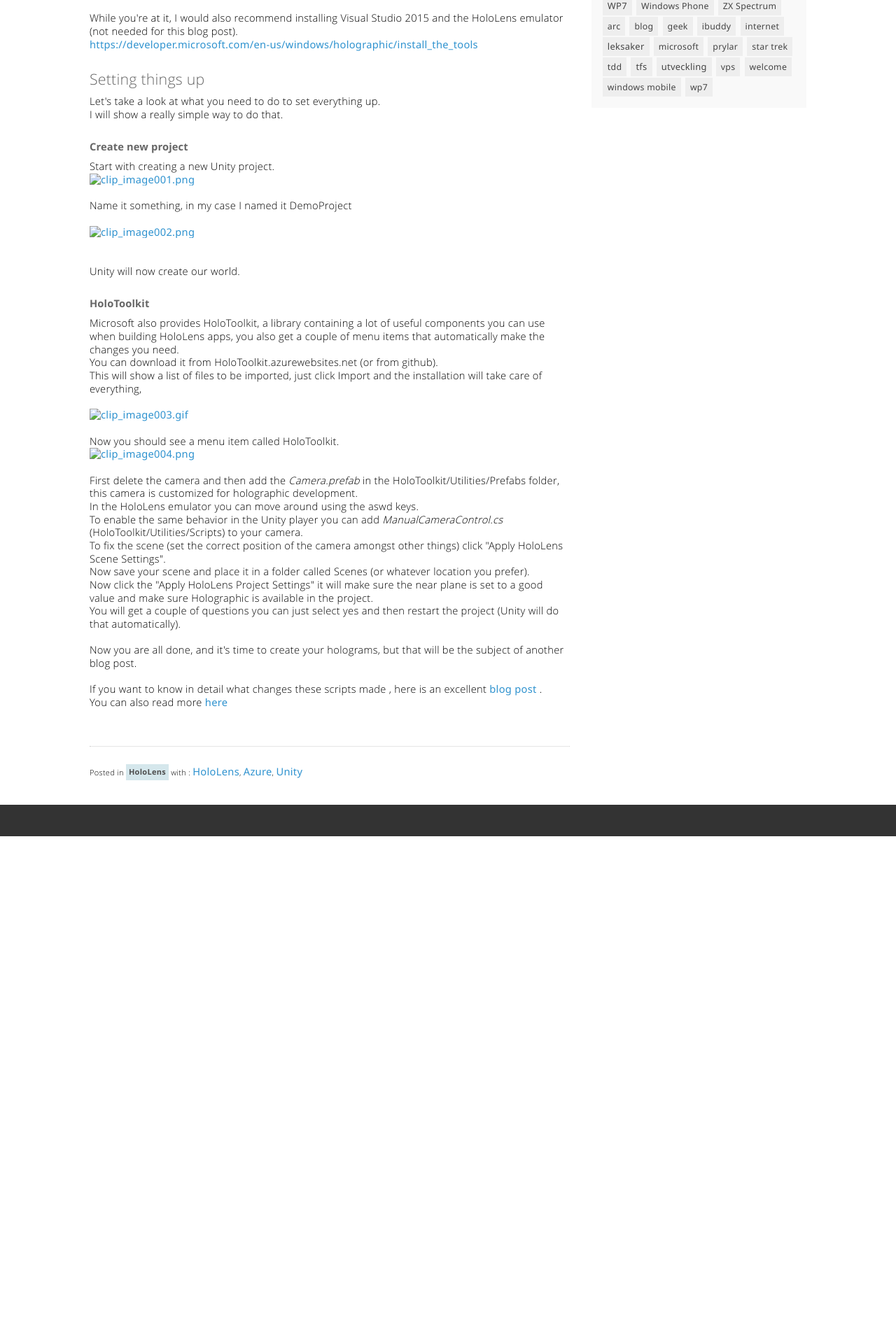
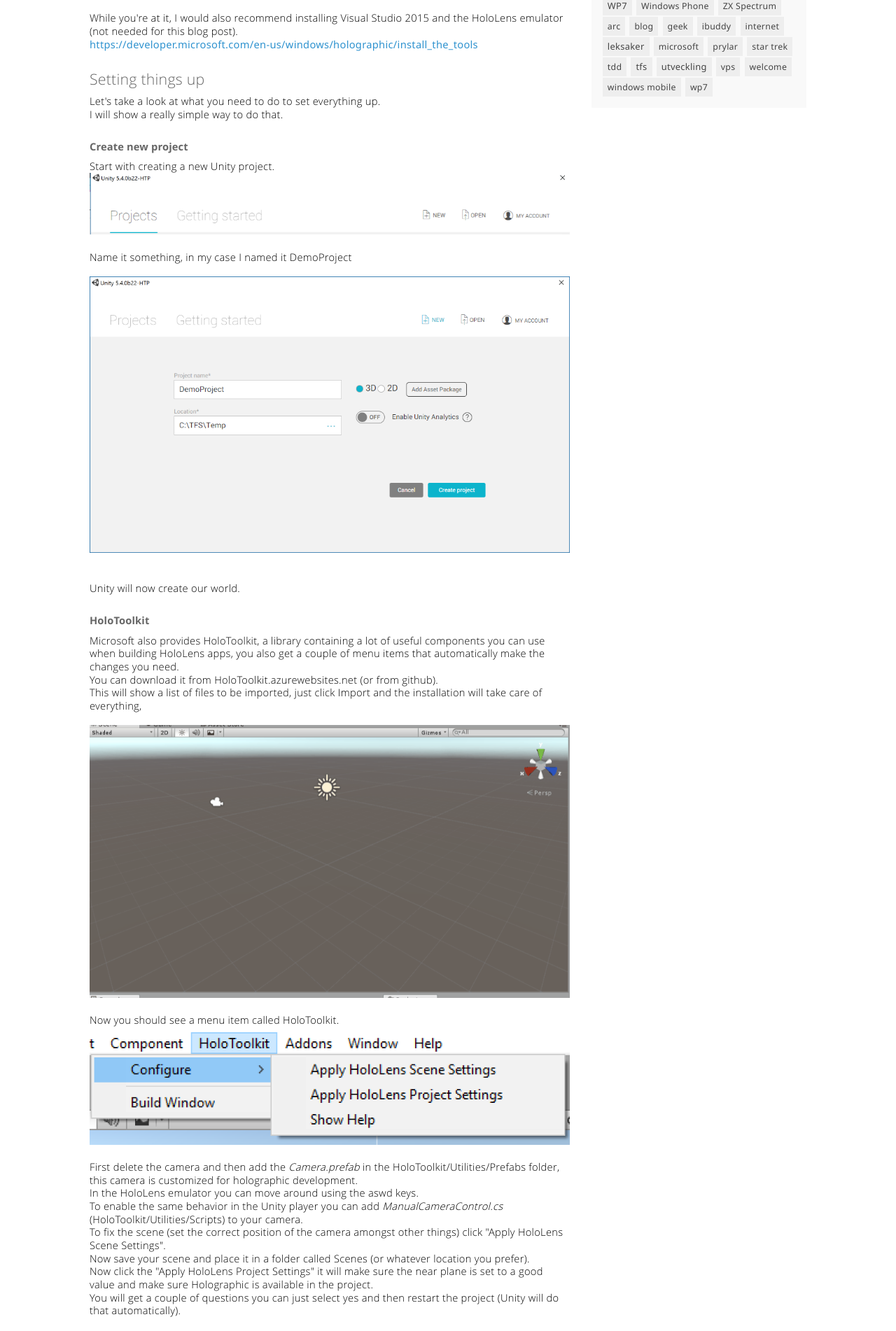
Before and after one commit to Apeoholic/Apeoholic.se, a Jekyll site: the page built from _posts/2016-07-27-Hololens-setting-up-a-unity-project.markdown, in a window 1280 px wide. Shown: the part 547-2449 px from the top of the page at 70% size. Built offline with Jekyll 4.4.1, drawn with Linux system fonts in a browser that asks for light colours; nearby versions of some CDN libraries; before the commit the page ends 1742 px from its top, so only the background shows below that.

Commit message:
Updated image path

```diff
--- a/_posts/2016-07-27-Hololens-setting-up-a-unity-project.markdown
+++ b/_posts/2016-07-27-Hololens-setting-up-a-unity-project.markdown
@@ -60,9 +60,9 @@ You can also read more [here][8]
 
 [1]: http://unity3d.com/pages/windows/hololens
 [2]: https://developer.microsoft.com/en-us/windows/holographic/install_the_tools
-[3]: /PostImages/07/clip_image001.png "clip_image001.png"
-[4]: /PostImages/07/clip_image002.png "clip_image002.png"
-[5]: /PostImages/07/clip_image003.gif "clip_image003.gif"
-[6]: /PostImages/07/clip_image004.png "clip_image004.png"
+[3]: /PostImages/2016/07/clip_image001.png "clip_image001.png"
+[4]: /PostImages/2016/07/clip_image002.png "clip_image002.png"
+[5]: /PostImages/2016/07/clip_image003.gif "clip_image003.gif"
+[6]: /PostImages/2016/07/clip_image004.png "clip_image004.png"
 [7]: http://sharpgis.net/post/2016/04/10/Creating-your-very-first-holographic-app-in-Unity
 [8]: https://developer.microsoft.com/en-us/windows/holographic/unity_development_overview#configuring_a_unity_project_for_hololens
```
